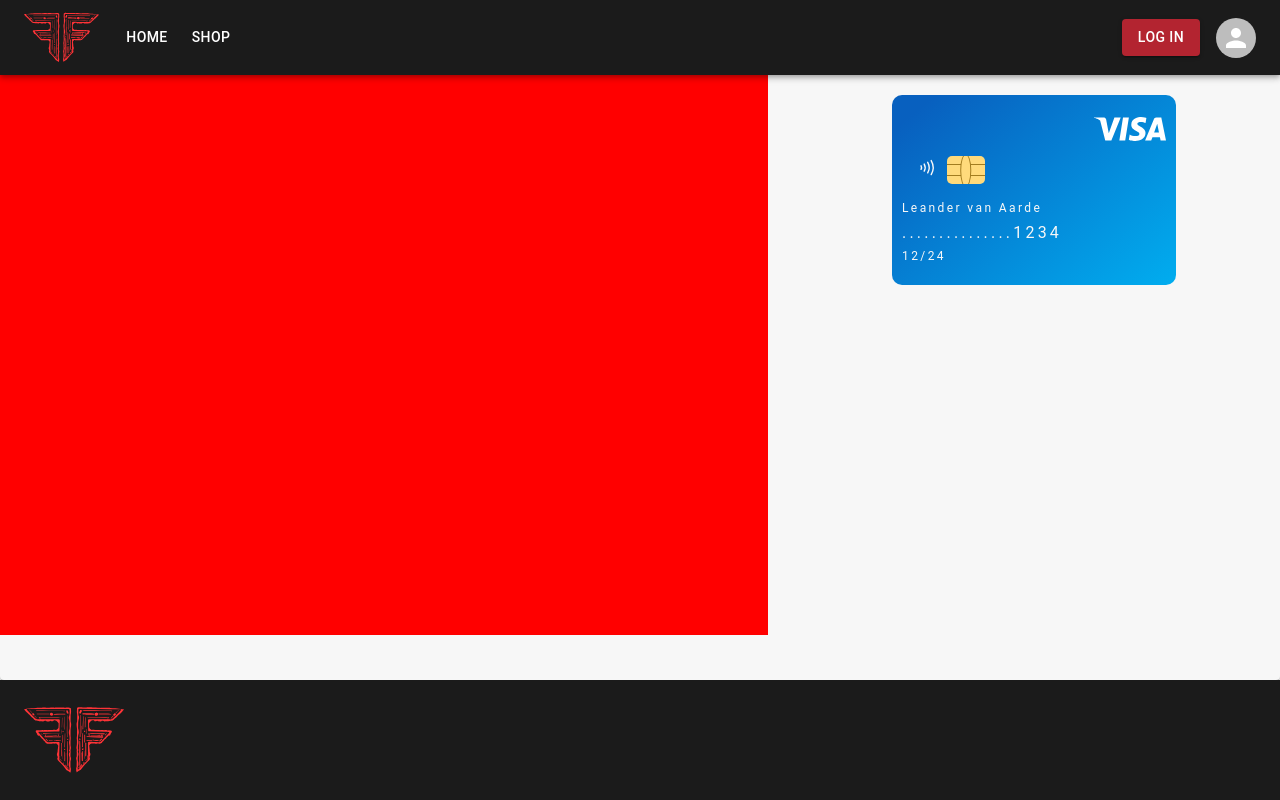
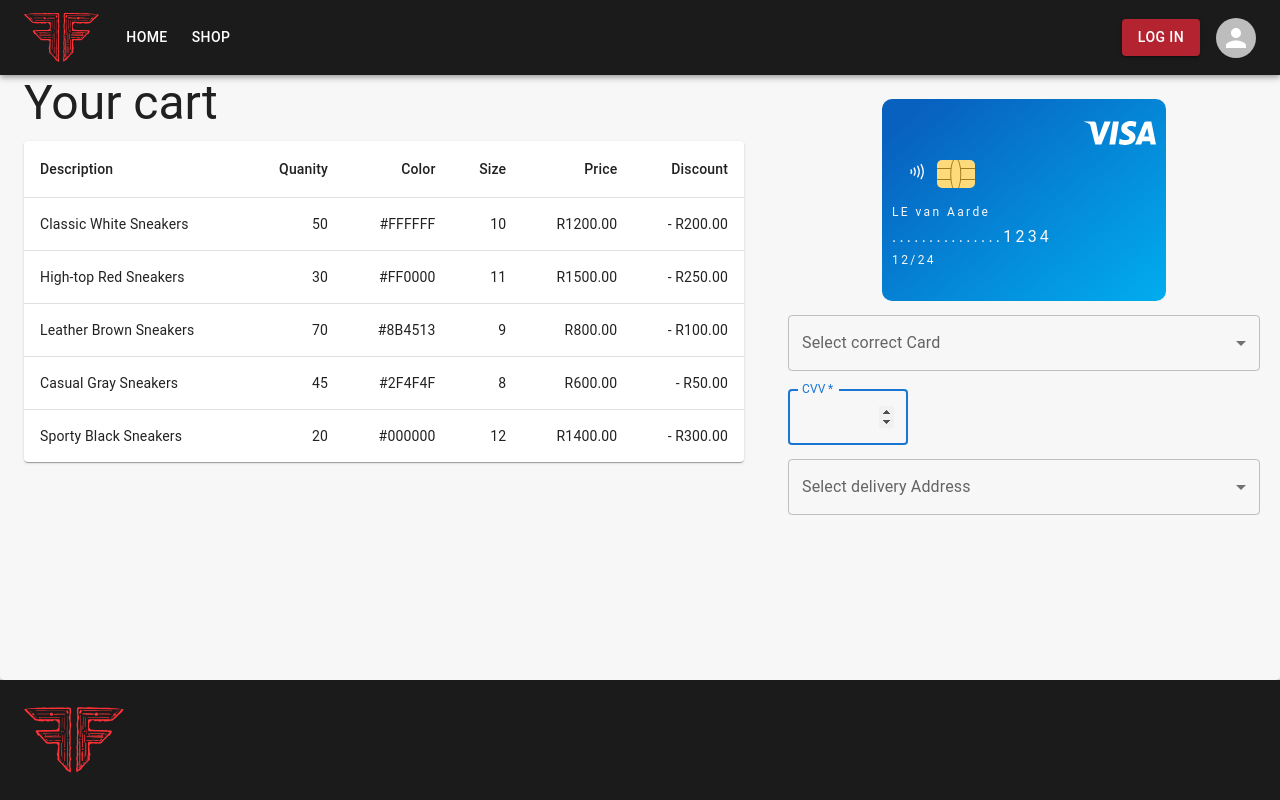
Before and after one commit to LeandervanAarde/fikaclothing, a React (Create React App) app in the folder client/: page /cart in a window 1280 px wide. Built offline with nearby package versions, Linux system fonts and the light colour scheme; a web font is replaced by a local one.

Commit message:
refactor(cart): Basic cart layout implemented
Basic Cart layout has been implemented.

```diff
--- a/client/src/Routes/Shop/Shop.mui.tsx
+++ b/client/src/Routes/Shop/Shop.mui.tsx
@@ -31,7 +31,7 @@ export default function ProductsSection({}: Props) {
       <CardGrid>
         {mappedItems.map((item) => (
           <Grid item xs={11} sm={5} md={4} lg={2.4} xl={2.4}>
-            <ProductCard /> {/* Assuming item contains necessary props */}
+            <ProductCard />
           </Grid>
         ))}
       </CardGrid>
--- a/client/src/components/CreditCard/CreditCard.mui.tsx
+++ b/client/src/components/CreditCard/CreditCard.mui.tsx
@@ -14,15 +14,11 @@ import {
 import { ICardInformation } from "../../interfaces/Payment";
 import { formatCardNumber } from "../../helpers/globalHelpers";
 
-type Props = {};
-
-const cardDetails: ICardInformation = {
-  name: "LE van Aarde",
-  cardNumber: "1234 5678 9000 1234",
-  expiryDate: "12/24",
-};
-
-export default function CreditCard() {
+export default function CreditCard({
+  name,
+  cardNumber,
+  expiryDate,
+}: ICardInformation) {
   return (
     <Container sx={outerCardContainer}>
       <Container sx={innnerCard}>
@@ -66,15 +62,15 @@ export default function CreditCard() {
           </Box>
           <Box sx={cardTextContainer}>
             <Typography variant="caption" sx={cardText}>
-              Leander van Aarde
+              {name}
             </Typography>
 
             <Typography variant="body1" sx={cardText}>
-              {formatCardNumber(cardDetails.cardNumber)}
+              {formatCardNumber(cardNumber)}
             </Typography>
 
             <Typography variant="caption" sx={cardText}>
-              12/24
+              {expiryDate}
             </Typography>
           </Box>
         </Box>
--- a/client/src/components/CreditCard/styles.mui.ts
+++ b/client/src/components/CreditCard/styles.mui.ts
@@ -1,14 +1,22 @@
+import { AspectRatio } from "@mui/icons-material";
 import { globalColors } from "../../StylesSource/styles";
 
 export const outerCardContainer = {
-  width: "360px",
-  height: '170px',
-  borderRadius: "10px",
+  width: {xs: "260px", sm: '380px',  md: "380px"},
+  aspectRatio: '16/7',
+  padding: 0,
+  display: 'flex',
+  justifyContent: 'center',
+  alignItems: 'center'
 };
 
 export const innnerCard = {
   width: "100%",
   height: "100%",
+  display: 'flex',
+  justifyContent: 'center',
+  alignItems: 'center',
+  padding: 0,
   borderRadius: "10px",
   boxShadow: "0 0 25px 2px rgba(black, 0.2)",
 };
--- /dev/null
+++ b/client/src/features/Payment/Payment.tsx
@@ -0,0 +1,104 @@
+import {
+  Box,
+  FormControl,
+  Select,
+  MenuItem,
+  SelectChangeEvent,
+  InputLabel,
+  TextField,
+} from "@mui/material";
+import React, { useState } from "react";
+import { ICardInformation } from "../../interfaces/Payment";
+import { IAddress } from "../../interfaces/Structure";
+import { globalColors } from "../../StylesSource/styles";
+import { Link } from "react-router-dom";
+import { formatCardNumber } from "../../helpers/globalHelpers";
+import CreditCard from "../../components/CreditCard/CreditCard.mui";
+import { creditCardContainer } from "./styles.mui";
+
+type Props = {
+  cards: ICardInformation[];
+  addresses: IAddress[];
+};
+
+export default function Payment({ cards, addresses }: Props) {
+  const [card, setCard] = useState<ICardInformation>(cards[0]);
+
+  const [address, setAddress] = useState<IAddress>(addresses[0]);
+  function handleCardChange(e: SelectChangeEvent) {
+    const { name, value } = e.target;
+    const selectedCardIndex = e.target.value;
+    const card = cards[parseInt(selectedCardIndex)];
+    setCard(card);
+  }
+
+  function handleAddressChange(e: SelectChangeEvent) {
+    const { name, value } = e.target;
+    const selectedIndex = e.target.value;
+    const address = addresses[parseInt(selectedIndex)];
+    setAddress(address);
+  }
+
+  return (
+    <>
+      <Box
+        sx={creditCardContainer}
+      >
+        {card && <CreditCard {...card} />}
+      </Box>
+
+      <FormControl fullWidth>
+        <InputLabel>Select correct Card</InputLabel>
+        <Select onChange={handleCardChange}>
+          <MenuItem value={-1} disabled>
+            Select a card
+          </MenuItem>
+          {cards.map((item, index) => (
+            <MenuItem key={index} value={index}>
+              {`${item.name} -  ${formatCardNumber(item.cardNumber)}`}
+            </MenuItem>
+          ))}
+          <Link to={"/profile"} style={{ color: globalColors.black }}>
+            <MenuItem sx={{ color: globalColors.black }}>Add new card</MenuItem>
+          </Link>
+        </Select>
+      </FormControl>
+
+      <FormControl fullWidth>
+        <TextField
+          sx={{
+            width: "120px",
+          }}
+          autoFocus
+          required
+          margin="dense"
+          id="CVV"
+          name="CVV"
+          label="CVV"
+          type="number"
+          fullWidth
+          variant="outlined"
+        />
+      </FormControl>
+
+      <FormControl fullWidth>
+        <InputLabel>Select delivery Address</InputLabel>
+        <Select onChange={handleAddressChange}>
+          <MenuItem value={-1} disabled>
+            Select a delivery address
+          </MenuItem>
+          {addresses.map((item, index) => (
+            <MenuItem key={index} value={index}>
+              {`${item.number} - ${item.street}`}
+            </MenuItem>
+          ))}
+          <Link to={"/profile"} style={{ color: globalColors.black }}>
+            <MenuItem sx={{ color: globalColors.black }}>
+              Add new Address
+            </MenuItem>
+          </Link>
+        </Select>
+      </FormControl>
+    </>
+  );
+}
--- /dev/null
+++ b/client/src/features/Payment/styles.mui.ts
@@ -0,0 +1,9 @@
+export const creditCardContainer = {
+    width: "100%",
+    height: "210px",
+    display: "flex",
+    flexDirection: "column",
+    justifyContent: "center",
+    alignItems: "center",
+    alignContent: "center",
+  }
--- a/client/src/routes/Cart/Cart.mui.tsx
+++ b/client/src/routes/Cart/Cart.mui.tsx
@@ -1,10 +1,68 @@
-import { Box, Container } from "@mui/material";
-import React from "react";
-import CreditCard from "../../components/CreditCard/CreditCard.mui";
+import { globalColors, globalFonts } from "../../StylesSource/styles";
+import Payment from "../../features/Payment/Payment";
+import {
+  Container,
+  Paper,
+  Table,
+  TableBody,
+  TableCell,
+  TableContainer,
+  TableHead,
+  TableRow,
+  Typography,
+} from "@mui/material";
+import { addresses, cards } from "./constants";
+import { ICartProduct } from "../../interfaces/Structure";
 
-type Props = {};
+function createData(product: ICartProduct) {
+  const { description, quantity, color, size, price, discount } = product;
+  return { description, quantity, color, size, price, discount };
+}
 
-export default function Cart({}: Props) {
+const rows = [
+  createData({
+    description: "Classic White Sneakers",
+    quantity: "50",
+    color: "#FFFFFF", // White
+    size: "10",
+    price: "R1200.00",
+    discount: "R200.00",
+  }),
+  createData({
+    description: "High-top Red Sneakers",
+    quantity: "30",
+    color: "#FF0000", // Red
+    size: "11",
+    price: "R1500.00",
+    discount: "R250.00",
+  }),
+  createData({
+    description: "Leather Brown Sneakers",
+    quantity: "70",
+    color: "#8B4513", // Saddle Brown
+    size: "9",
+    price: "R800.00",
+    discount: "R100.00",
+  }),
+  createData({
+    description: "Casual Gray Sneakers",
+    quantity: "45",
+    color: "#2F4F4F",
+    size: "8",
+    price: "R600.00",
+    discount: "R50.00",
+  }),
+  createData({
+    description: "Sporty Black Sneakers",
+    quantity: "20",
+    color: "#000000", // Black
+    size: "12",
+    price: "R1400.00",
+    discount: "R300.00",
+  }),
+];
+
+export default function Cart() {
   return (
     <Container
       maxWidth={false}
@@ -17,28 +75,59 @@ export default function Cart({}: Props) {
     >
       <Container
         sx={{
-          backgroundColor: "red",
-          width: "60%",
+          width: {xs: '100%', md: "60%"},
+          display: 'flex',
+          flexDirection: 'column',
+          gap: '10px'
         }}
-      ></Container>
+      >
+        <Typography variant="h3" sx={{font: globalFonts.body}}>
+          Your cart
+        </Typography>
+        <TableContainer component={Paper} >
+          <Table sx={{ width: '100%' }} aria-label="simple table">
+            <TableHead>
+              <TableRow>
+                <TableCell>Description</TableCell>
+                <TableCell align="right">Quanity</TableCell>
+                <TableCell align="right">Color</TableCell>
+                <TableCell align="right">Size</TableCell>
+                <TableCell align="right">Price</TableCell>
+                <TableCell align="right">Discount</TableCell>
+              </TableRow>
+            </TableHead>
+            <TableBody>
+              {rows.map((row) => (
+                <TableRow
+                  key={row.color}
+                  sx={{ "&:last-child td, &:last-child th": { border: 0 } }}
+                >
+                  <TableCell component="th" scope="row">
+                    {row.description}
+                  </TableCell>
+                  <TableCell align="right">{row.quantity}</TableCell>
+                  <TableCell align="right">{row.color}</TableCell>
+                  <TableCell align="right">{row.size}</TableCell>
+                  <TableCell align="right">{row.price}</TableCell>
+                  <TableCell align="right">- {row.discount}</TableCell>
+                </TableRow>
+              ))}
+            </TableBody>
+          </Table>
+        </TableContainer>
+      </Container>
 
       <Container
         sx={{
-          width: {sm: '100%', lg: "40%"},
-          padding: { sm: 0, md: 0, lg: 0, xl: 0 },
+          width: { sm: "100%", lg: "40%" },
+          display: "flex",
+          flexDirection: "column",
+          alignItems: "center",
+          gap: "10px",
+          padding: { sm: 0, md: 0, lg: "20px", xl: 0 },
         }}
       >
-        <Box
-          sx={{
-            width: "100%",
-            height: "210px",
-            display: "flex",
-            justifyContent: "center",
-            alignItems: "center",
-          }}
-        >
-          <CreditCard />
-        </Box>
+        <Payment cards={cards} addresses={addresses} />
       </Container>
     </Container>
   );
--- /dev/null
+++ b/client/src/routes/Cart/constants.ts
@@ -0,0 +1,63 @@
+import { ICardInformation } from "../../interfaces/Payment";
+import { IAddress } from "../../interfaces/Structure";
+
+export const cards: ICardInformation[] = [
+    {
+      name: "LE van Aarde",
+      cardNumber: "1234 5678 9000 1234",
+      expiryDate: "12/24",
+    },
+    {
+      name: "John Doe",
+      cardNumber: "4321 8765 0009 4321",
+      expiryDate: "11/25",
+    },
+    {
+      name: "Jane Smith",
+      cardNumber: "5678 1234 8765 6789",
+      expiryDate: "10/23",
+    },
+    {
+      name: "Emily Johnson",
+      cardNumber: "9876 5432 1234 9876",
+      expiryDate: "09/26",
+    },
+  ];
+
+  export const addresses: IAddress[] = [
+    {
+      number: "123",
+      street: "Main Street",
+      unit: "Apt 1",
+      province: "Ontario",
+      postalCode: "A1B 2C3",
+    },
+    {
+      number: "456",
+      street: "Maple Avenue",
+      unit: "Suite 200",
+      province: "Quebec",
+      postalCode: "D4E 5F6",
+    },
+    {
+      number: "789",
+      street: "Pine Road",
+      unit: "Unit 3B",
+      province: "British Columbia",
+      postalCode: "G7H 8I9",
+    },
+    {
+      number: "101",
+      street: "Oak Boulevard",
+      unit: "Floor 4",
+      province: "Alberta",
+      postalCode: "J1K 2L3",
+    },
+    {
+      number: "202",
+      street: "Cedar Lane",
+      unit: "Unit 5A",
+      province: "Nova Scotia",
+      postalCode: "M4N 5O6",
+    },
+  ];
```
Also changed, not shown: client/src/interfaces/Structure.ts (+16 -0 lines).
